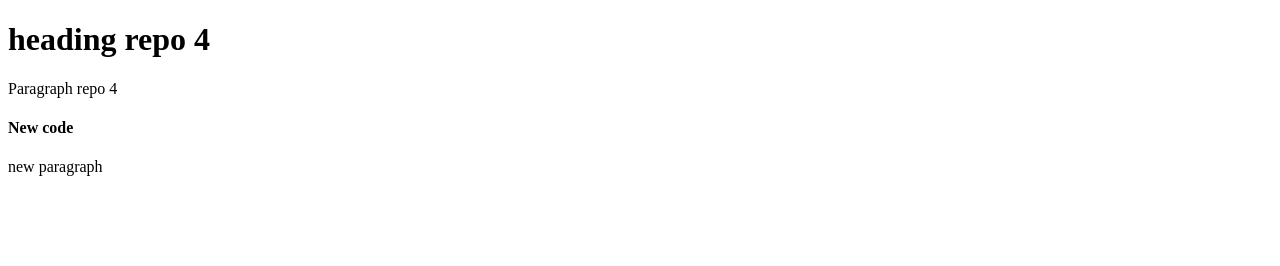
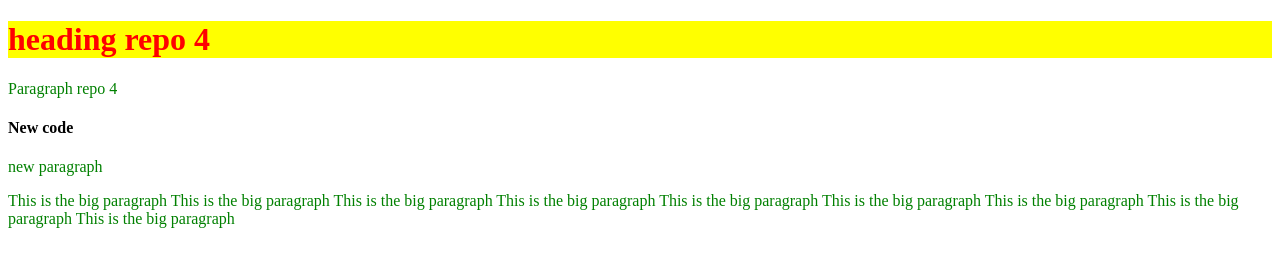
Before and after one commit to RifatRoni/my-repo-4, a plain HTML site: page index.html in a window 1280 px wide. Drawn offline with Linux system fonts and the light colour scheme.

Commit message:
this is the big paragraph add commit

```diff
--- /dev/null
+++ b/css/style.css
@@ -0,0 +1,8 @@
+p{
+    color: green;
+}
+
+h1{
+    color: red;
+    background: yellow;
+}
--- a/index.html
+++ b/index.html
@@ -5,11 +5,14 @@
     <meta http-equiv="X-UA-Compatible" content="IE=edge">
     <meta name="viewport" content="width=device-width, initial-scale=1.0">
     <title>repo-4</title>
+    <link rel="stylesheet" href="css/style.css">
 </head>
 <body>
     <h1>heading repo 4</h1>
     <p>Paragraph repo 4</p>
     <h4>New code</h4>
     <p>new paragraph</p>
+
+    <p>This is the big paragraph This is the big paragraph This is the big paragraph This is the big paragraph This is the big paragraph This is the big paragraph This is the big paragraph This is the big paragraph This is the big paragraph</p>
 </body>
 </html>
```
